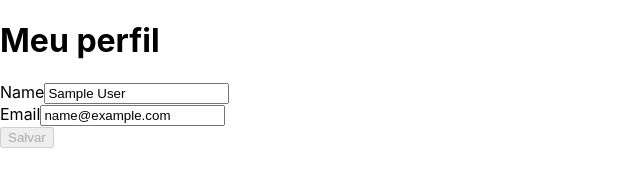
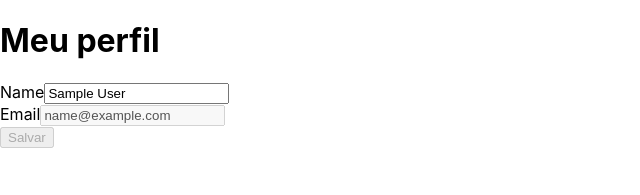
Before and after one commit to tryber/sd-03-trybeer-3, a React (Create React App) app in the folder front-end/: page /profile in a window 1280 px wide. Shown: the top 195 px of the page, without its empty margins (0-640 px from the left). Built offline with nearby package versions, Linux system fonts and the light colour scheme; sample sign-in values are in the browser's storage.

Commit message:
Meu primeiro deploy no Heroku!

```diff
--- a/front-end/src/pages/UserProfile.jsx
+++ b/front-end/src/pages/UserProfile.jsx
@@ -31,13 +31,14 @@ const emailInput = (email) => {
       <label htmlFor="email">
         Email
         <input
+            readonly
             type="email"
             data-testid="profile-email-input"
             id="email"
             value={email}
             placeholder="email"
             className="profile-email-input"
-            readonly="readonly"
+            disabled
         />
       </label>
     </div>
```
